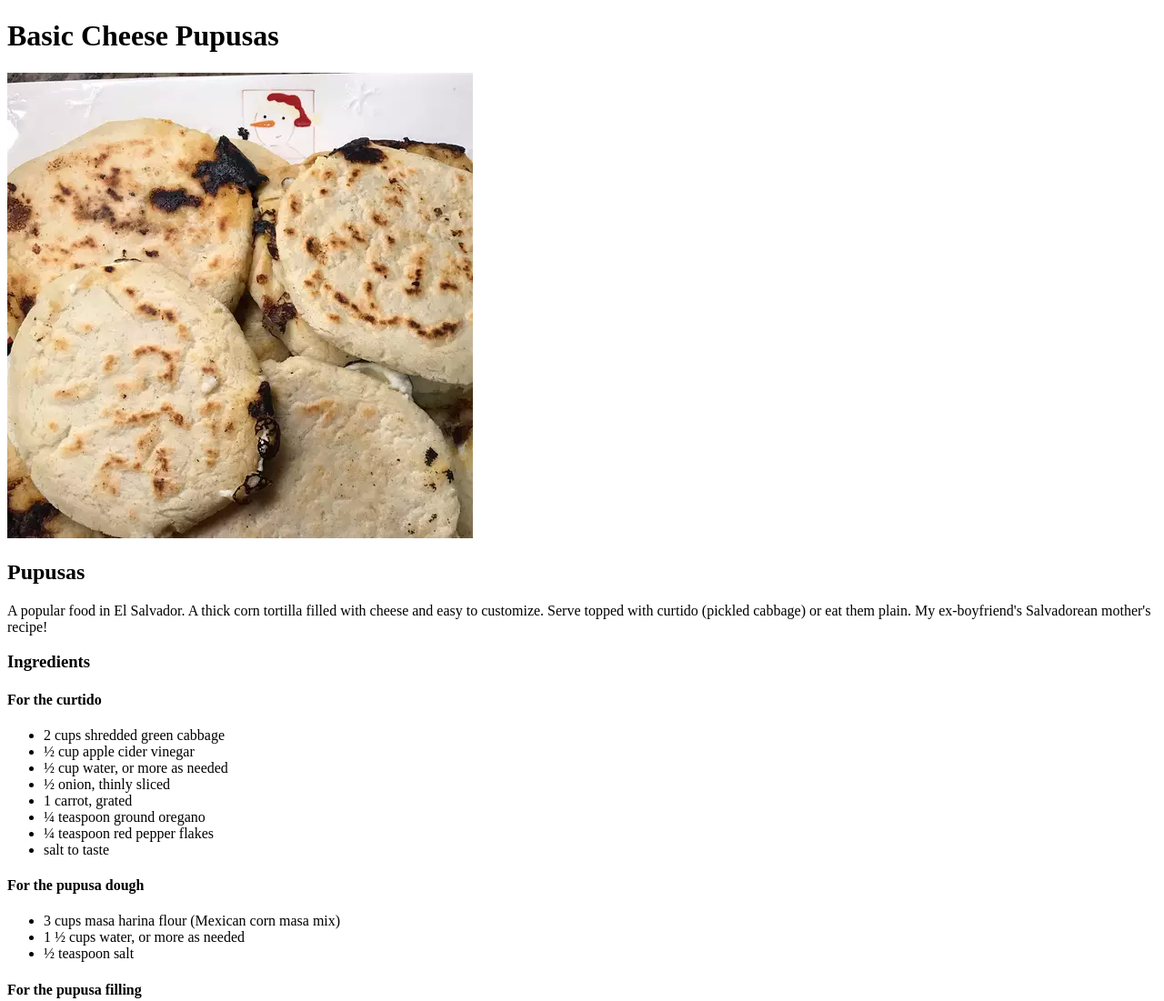
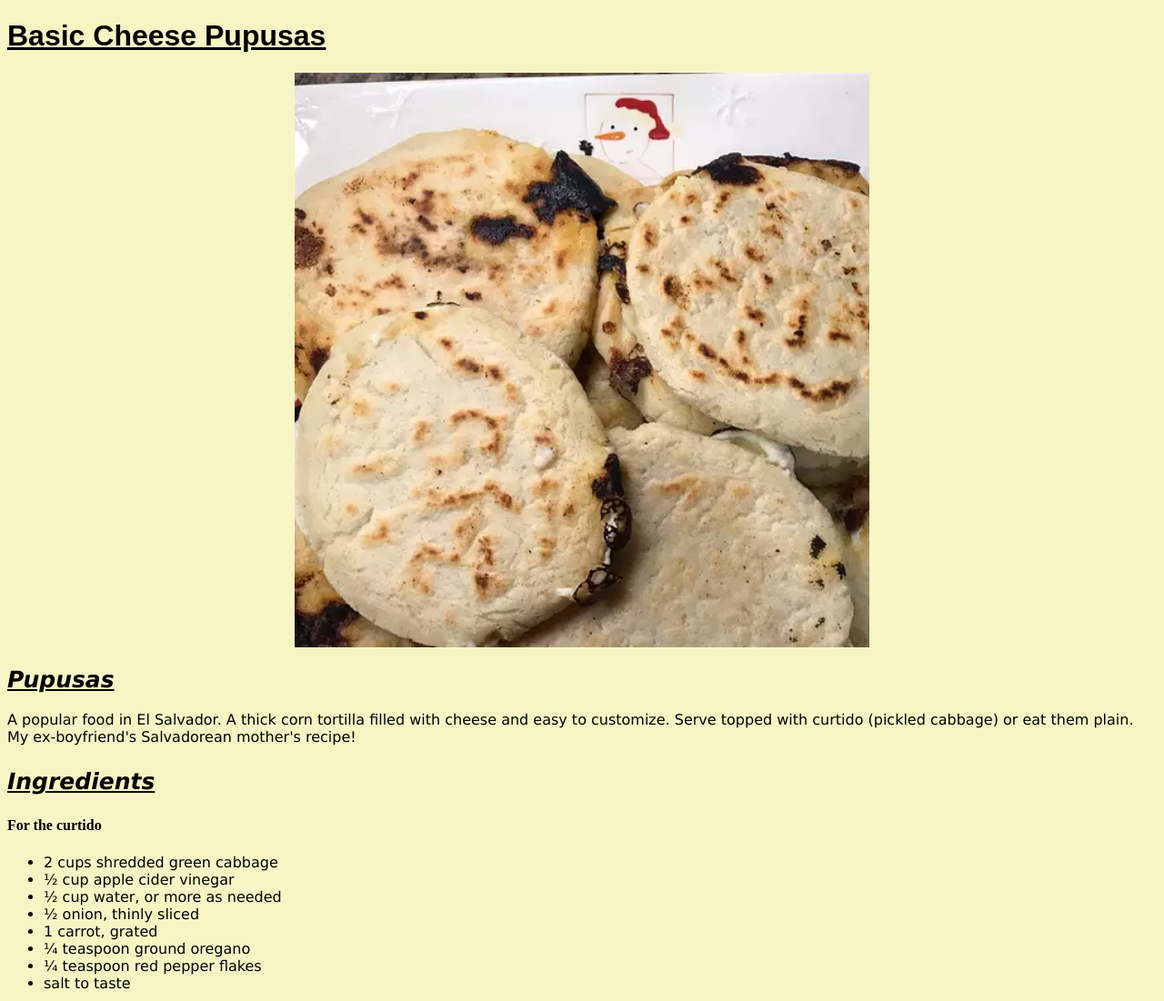
Before and after one commit to hornedcapybaras/odin-recipes, a plain HTML site: page recipes/pupusas.html in a window 1280 px wide. Shown: the top 1101 px of the page at 91% size. Drawn offline with Linux system fonts and the light colour scheme.

Commit message:
Add CSS styling to the pages.

```diff
--- /dev/null
+++ b/recipes/burgers.css
@@ -0,0 +1,34 @@
+body {
+    background-color: rgb(248, 245, 197);
+}
+
+h1 {
+    font-family: Arial, Helvetica, sans-serif;
+    font-weight: bold;
+    text-decoration: underline;
+}
+
+img {
+    height: auto;
+    width: 500px;
+    display: block;
+    margin-left: auto;
+    margin-right: auto;
+    width: 50%;
+}
+
+p {
+    font-family: 'Lucida Sans', 'Lucida Sans Regular', 'Lucida Grande', 'Lucida Sans Unicode', Geneva, Verdana, sans-serif;
+}
+
+.list, .titles {
+
+    font-family: 'Lucida Sans', 'Lucida Sans Regular', 'Lucida Grande', 'Lucida Sans Unicode', Geneva, Verdana, sans-serif;
+}
+.titles {
+
+    font-size: 25px;
+    font-weight: bold;
+    font-style: italic;
+    text-decoration: underline;
+}
--- a/recipes/pupusas.html
+++ b/recipes/pupusas.html
@@ -3,17 +3,18 @@
 <head>
     <meta charset="UTF-8">
     <title>Basic Cheese Pupusas</title>
+    <link rel="stylesheet" href="burgers.css">
 </head>
 <body>
     <h1>Basic Cheese Pupusas</h1>
     <img src="img/pupusas.jpg">
-    <h2>Pupusas</h2>
+    <h2 class="titles">Pupusas</h2>
         <p>A popular food in El Salvador. A thick corn tortilla filled with cheese and easy to customize.
             Serve topped with curtido (pickled cabbage) or eat them plain. My ex-boyfriend's Salvadorean
             mother's recipe!</p>
-    <h3>Ingredients</h3>
+    <h3 class="titles">Ingredients</h3>
         <h4>For the curtido</h4>
-        <ul>
+        <ul class="list">
             <li>2 cups shredded green cabbage</li>
             <li>½ cup apple cider vinegar</li>
             <li>½ cup water, or more as needed</li>
@@ -24,21 +25,21 @@
             <li>salt to taste</li>
         </ul>
         <h4>For the pupusa dough</h4>
-        <ul>
+        <ul class="list">
             <li>3 cups masa harina flour (Mexican corn masa mix)</li>
             <li>1 ½ cups water, or more as needed</li>
             <li>½ teaspoon salt</li>
         </ul>
         <h4>For the pupusa filling</h4>
-        <ul>
+        <ul class="list">
             <li>1 cup ricotta cheese</li>
             <li>1 cup shredded mozzarella cheese</li>
             <li>2 tablespoons heavy whipping cream, or more to taste</li>
             <li>1 scallion, finely chopped, or more to taste</li>
             <li>cooking spray</li>
         </ul>
-    <h3>Steps</h3>
-        <ol>
+    <h3 class="titles">Steps</h3>
+        <ol class="list">
             <li>Bring a large pot of lightly salted water to a boil. Add cabbage and cook uncovered until
                 slightly softened, about 3 minutes. Drain in a colander and immediately immerse in ice water
                 for several minutes to stop the cooking process. Drain. </li>
@@ -57,5 +58,6 @@
                 until browned, 2 to 3 minutes per side. </li>
             <li>Drain cabbage mixture and serve alongside pupusas.</li>
         </ol>
+        <a href="/index.html">Click here to go back home</a>
 </body>
 </html>
--- /dev/null
+++ b/styles.css
@@ -0,0 +1,28 @@
+body {
+    background-color: aqua;
+}
+
+h1 {
+    font-family: 'Courier New', Courier, monospace;
+    font-weight: bold;
+    font-size: 45px;
+    text-decoration: underline;
+}
+
+p {
+    font-family: Arial, Helvetica, sans-serif;
+    font-size: 20px;
+}
+img {
+    height: auto;
+    width: 500px;
+    display: block;
+    margin-left: auto;
+    margin-right: auto;
+}
+
+.unordered .element {
+    font-family: Arial, Helvetica, sans-serif;
+    font-size: 25px;
+    font-weight: bold;
+}
```
Also changed, not shown: index.html (+10 -6 lines), recipes/burgers.html (+6 -4 lines), recipes/lasagna.html (+7 -5 lines).
